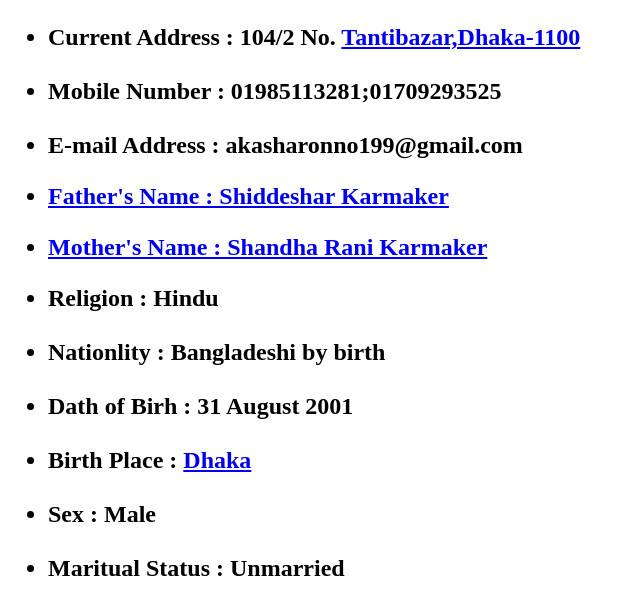
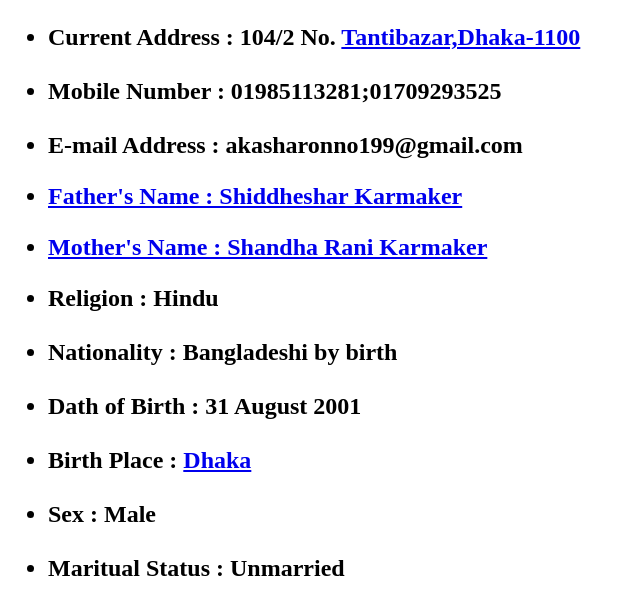
Before and after one commit to akashkarmaker/.github.io, a plain HTML site: page akash.html in a window 1280 px wide. Shown: the part 96-710 px from the top of the page, without its empty margins (0-640 px from the left). Drawn offline with Linux system fonts and the light colour scheme.

Commit message:
Update akash.html

```diff
--- a/akash.html
+++ b/akash.html
@@ -10,11 +10,11 @@
 		<li>Current Address							: 104/2 No. <a href="https://www.google.com/search?q=tanti+bazar+dhaka&rlz=1C1CHBF_enBD840BD840&oq=tanti&aqs=chrome.3.69i57j0l5.9139j0j7&sourceid=chrome&ie=UTF-8">Tantibazar,Dhaka-1100</a></li></br>
 		<li>Mobile Number							: 01985113281;01709293525</li></br>
 		<li>E-mail Address							: akasharonno199@gmail.com</li>
-		<li><a href="father.html"><p>Father's Name	: Shiddeshar Karmaker</li></p></a>
+		<li><a href="father.html"><p>Father's Name	: Shiddheshar Karmaker</li></p></a>
 		<li><a href="mother.html"><p>Mother's Name	: Shandha Rani Karmaker</li></p></a>
 		<li>Religion								: Hindu</li></br>
-		<li>Nationlity								: Bangladeshi by birth</li></br>
-		<li>Dath of Birh							: 31 August 2001</li></br>
+		<li>Nationality								: Bangladeshi by birth</li></br>
+		<li>Dath of Birth							: 31 August 2001</li></br>
 		<li>Birth Place								: <a href="https://en.wikipedia.org/wiki/Dhaka">Dhaka</a></li></br>
 		<li>Sex										: Male</li></br>
 		<li>Maritual Status							: Unmarried</li>
```
